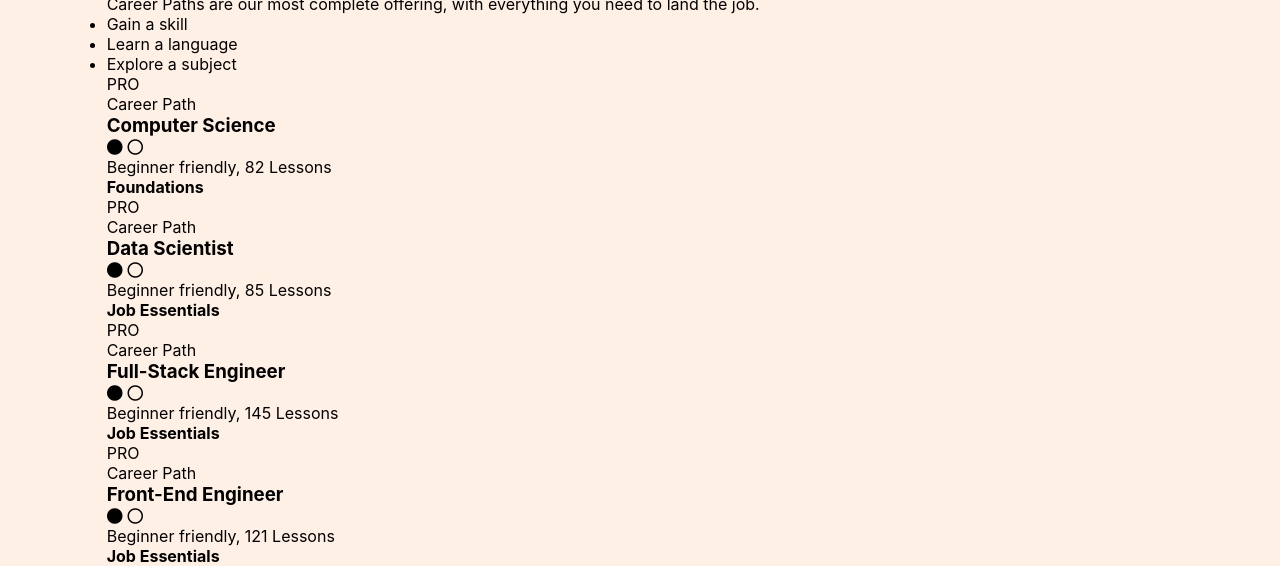
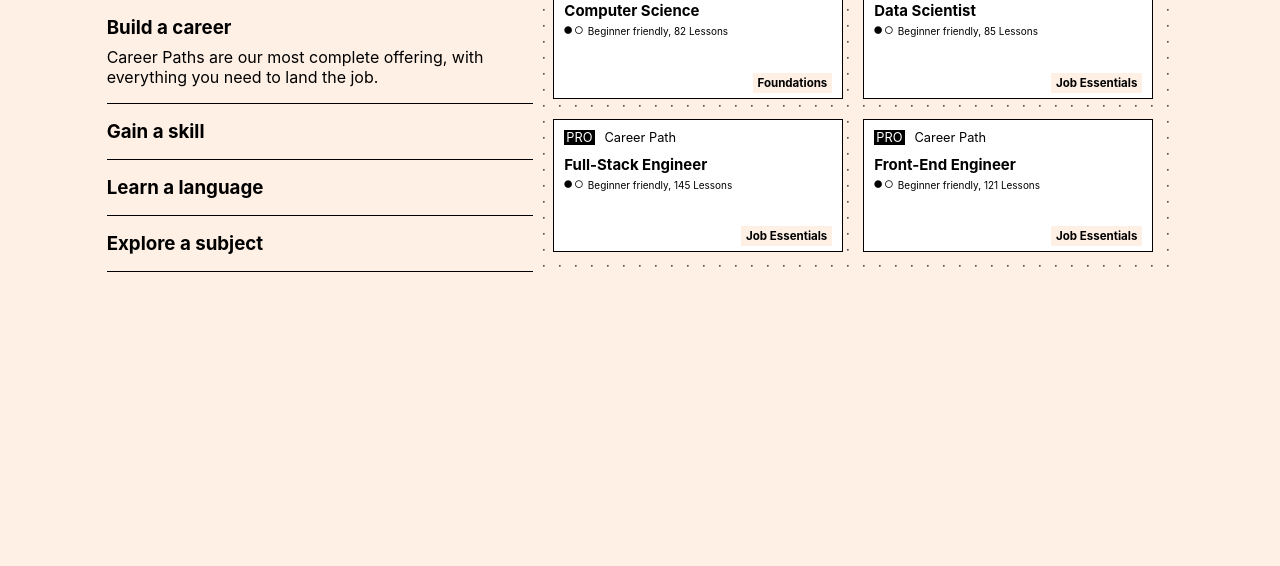
Before and after one commit to cometbroom/HYF-Module-HTMLCSSGIT, a plain HTML site: page week2/index.html in a window 1280 px wide. Shown: the part 696-1262 px from the top of the page. After the commit the page ends 968 px from the top, so only its background shows below. Drawn offline with Linux system fonts and the light colour scheme.

Commit message:
Finished goal section

```diff
--- a/week2/goal.css
+++ b/week2/goal.css
@@ -0,0 +1,110 @@
+section.goal {
+    display: grid;
+    grid-template-columns: 40% 1fr;
+    grid-template-rows: fit-content(100%) 1fr;
+}
+
+section.goal h1 {
+    font-size: 2em;
+    padding-bottom: 1rem;
+}
+
+section.goal ul {
+    grid-area: 2/1/3/2;
+    list-style: none;
+    display: flex;
+    flex-direction: column;
+}
+
+section.goal ul li {
+    border-bottom: 1px solid black;
+    padding: 1rem 0rem;
+    cursor: pointer;
+    flex: 1;
+    transition: all 0.3s ease-in;
+}
+
+section.goal ul li p {
+    padding-top: 0.5rem;
+}
+
+section.goal ul li:hover {
+    background-color: white;
+    padding: 2rem 0rem 2rem 10px;
+}
+
+.career-box-wrapper {
+    grid-area: 1/2/3/3;
+    display: grid;
+}
+
+.career-box-wrapper svg,
+.career-box-wrapper .career-boxes {
+    grid-area: 1/1/-1/-1;
+    margin: 0px 10px;
+}
+section.goal .career-boxes {
+    display: grid;
+    grid-template-columns: 1fr 1fr;
+    grid-template-rows: 1fr 1fr;
+    gap: 20px;
+    justify-content: space-around;
+    padding: 20px 10px;
+}
+
+.career-box-wrapper .dot-fill {
+    height: 100%;
+    width: 100%;
+    z-index: -1;
+}
+
+.career-boxes .career-card {
+    background-color: white;
+    border: 1px solid black;
+    padding: 10px 10px 5px 10px;
+    display: flex;
+    flex-direction: column;
+    font-size: 0.8em;
+}
+
+.career-card .top-info {
+    display: flex;
+    gap: 10px;
+}
+
+.career-card .top-info .pro {
+    background-color: black;
+    color: white;
+    padding: 0px 2px;
+}
+
+.career-card h3 {
+    margin: 10px 0px 5px 0px;
+}
+
+.career-card .specifics {
+    display: flex;
+    flex-direction: row;
+    font-size: 0.78em;
+    gap: 5px;
+}
+
+.career-card .specifics .circles {
+    display: flex;
+    font-size: 0.78em;
+    align-items: center;
+    gap: 3px;
+}
+
+.career-card .empty-space {
+    padding-bottom: 2rem;
+}
+
+.career-card h4 {
+    font-size: 0.9em;
+    background-color: #fff0e5;
+    display: flex;
+    align-self: flex-end;
+    padding: 3px 5px;
+    margin-top: auto;
+}
--- a/week2/index.html
+++ b/week2/index.html
@@ -172,16 +172,97 @@
             <h1>What's your goal?</h1>
             <ul>
                 <li>
-                    Build a career <br />
-                    <span
-                        >Career Paths are our most complete offering, with
-                        everything you need to land the job.</span
+                    <h3>Build a career</h3>
+                    <p>
+                        Career Paths are our most complete offering, with
+                        everything you need to land the job.
+                    </p>
+                </li>
+                <li><h3>Gain a skill</h3></li>
+                <li><h3>Learn a language</h3></li>
+                <li><h3>Explore a subject</h3></li>
+            </ul>
+            <div class="career-box-wrapper">
+                <!-- dot svg -->
+                <svg
+                    fill="currentColor"
+                    role="img"
+                    aria-hidden="true"
+                    class="dot-fill"
                 >
-                </li>
-                <li>Gain a skill</li>
-                <li>Learn a language</li>
-                <li>Explore a subject</li>
-            </ul>
+                    <title>Dot Loose</title>
+                    <pattern
+                        id="DotLoose-pattern-3"
+                        x="0"
+                        y="0"
+                        width="16"
+                        height="16"
+                        patternUnits="userSpaceOnUse"
+                    >
+                        <rect
+                            width="0.5"
+                            height="0.5"
+                            fill="currentColor"
+                        ></rect>
+                        <rect
+                            y="1"
+                            width="0.5"
+                            height="0.5"
+                            fill="currentColor"
+                        ></rect>
+                        <rect
+                            y="0.5"
+                            width="0.5"
+                            height="0.5"
+                            fill="currentColor"
+                        ></rect>
+                        <rect
+                            x="1"
+                            width="0.5"
+                            height="0.5"
+                            fill="currentColor"
+                        ></rect>
+                        <rect
+                            x="1"
+                            y="1"
+                            width="0.5"
+                            height="0.5"
+                            fill="currentColor"
+                        ></rect>
+                        <rect
+                            x="1"
+                            y="0.5"
+                            width="0.5"
+                            height="0.5"
+                            fill="currentColor"
+                        ></rect>
+                        <rect
+                            x="0.5"
+                            width="0.5"
+                            height="0.5"
+                            fill="currentColor"
+                        ></rect>
+                        <rect
+                            x="0.5"
+                            y="1"
+                            width="0.5"
+                            height="0.5"
+                            fill="currentColor"
+                        ></rect>
+                        <rect
+                            x="0.5"
+                            y="0.5"
+                            width="0.5"
+                            height="0.5"
+                            fill="currentColor"
+                        ></rect>
+                    </pattern>
+                    <rect
+                        width="100%"
+                        height="100%"
+                        fill="url(#DotLoose-pattern-3)"
+                    ></rect>
+                </svg>
                 <div class="career-boxes">
                     <div class="career-card">
                         <span class="top-info">
@@ -196,6 +277,7 @@
                             </span>
                             <p>Beginner friendly, 82 Lessons</p>
                         </span>
+                        <div class="empty-space"></div>
                         <h4>Foundations</h4>
                     </div>
                     <div class="career-card">
@@ -211,6 +293,7 @@
                             </span>
                             <p>Beginner friendly, 85 Lessons</p>
                         </span>
+                        <div class="empty-space"></div>
                         <h4>Job Essentials</h4>
                     </div>
                     <div class="career-card">
@@ -226,6 +309,7 @@
                             </span>
                             <p>Beginner friendly, 145 Lessons</p>
                         </span>
+                        <div class="empty-space"></div>
                         <h4>Job Essentials</h4>
                     </div>
                     <div class="career-card">
@@ -241,7 +325,9 @@
                             </span>
                             <p>Beginner friendly, 121 Lessons</p>
                         </span>
+                        <div class="empty-space"></div>
                         <h4>Job Essentials</h4>
+                    </div>
                 </div>
             </div>
         </section>
```
Lines whose indentation alone changed are shown as unchanged.
